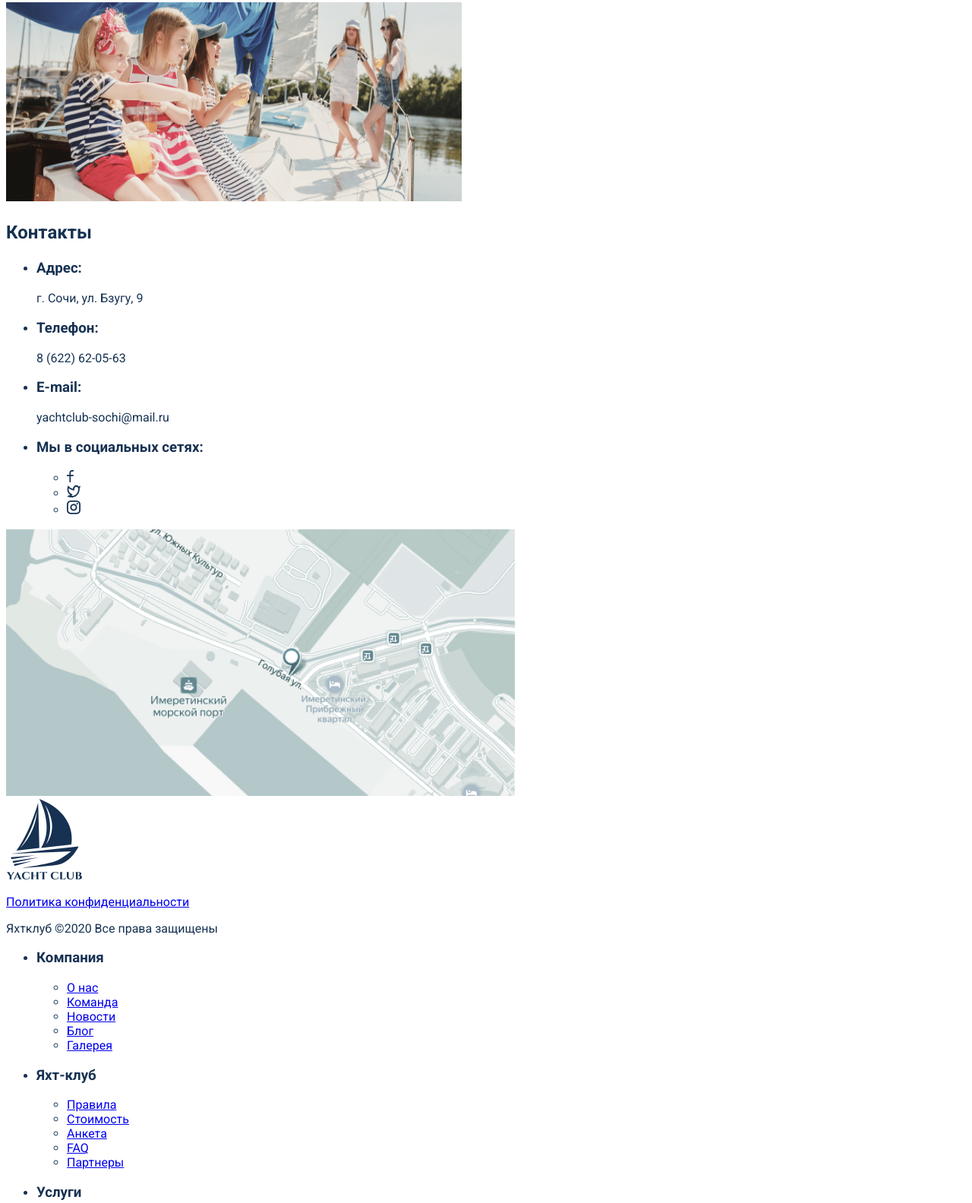
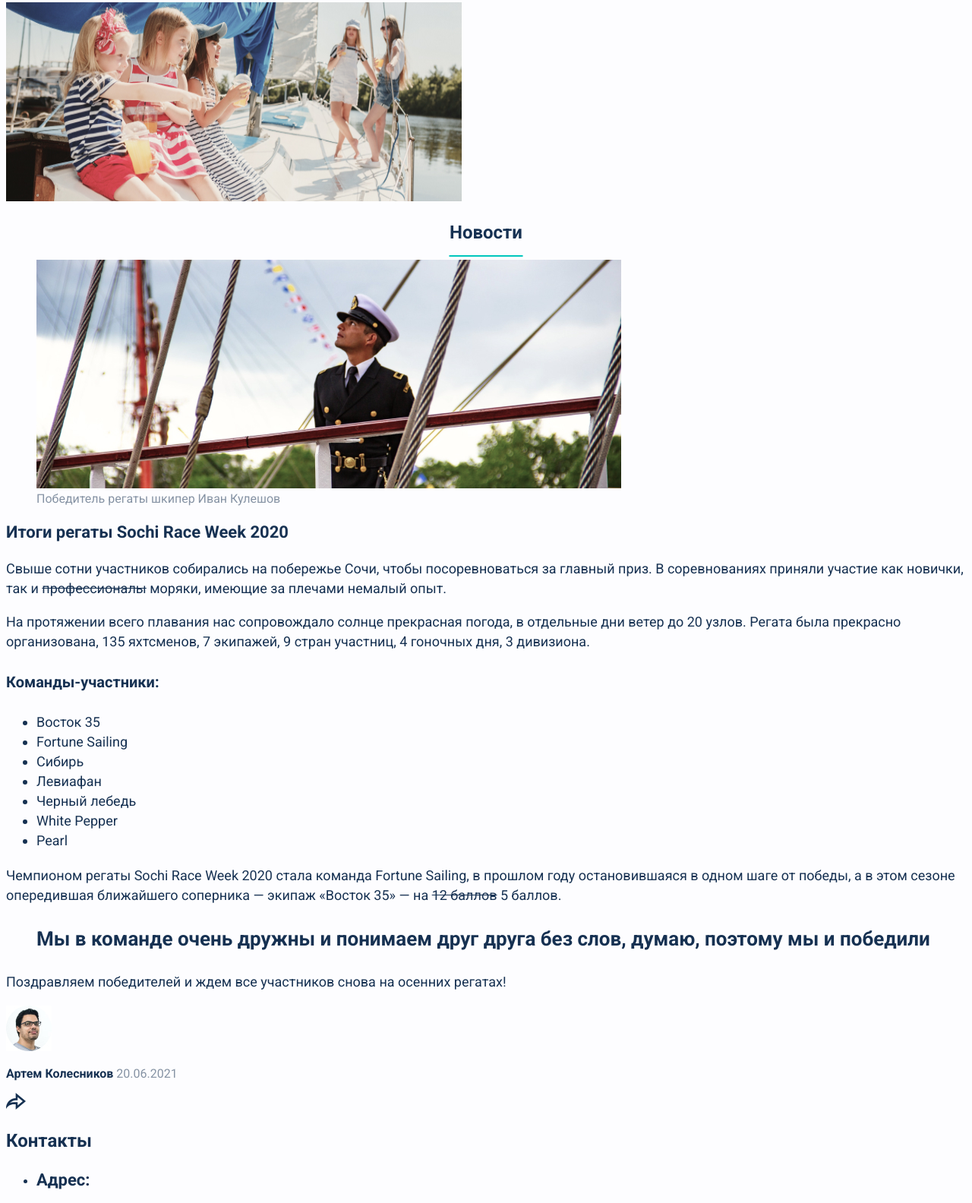
Before and after one commit to KrutyashBB/YachtClub, a plain HTML site: page index.html in a window 1280 px wide. Shown: the part 1458-3042 px from the top of the page at 76% size. Drawn offline with Linux system fonts and the light colour scheme.

Commit message:
add news block

```diff
--- a/css/style.css
+++ b/css/style.css
@@ -2,6 +2,7 @@ body {
     font-family: 'Roboto', sans-serif;
     font-weight: 400;
     color: #163152;
+    background-color: #FDFDFF;
 }
 
 h1 {
@@ -11,7 +12,65 @@ h1 {
 }
 
 h2 {
-    line-height: 34px;;
+    font-size: 24px;
+    font-weight: 700;
+    line-height: 34px;
+}
+
+h3{
+    font-weight: 700;
+    font-size: 22px;
+    line-height: 26px;
+}
+
+h4 {
+    font-weight: 700;
+    font-size: 20px;
+    line-height: 26px;
+}
+
+.news h2 {
+    position: relative;
+    text-align: center;
+}
+.news h2::after {
+    content: '';
+    position: absolute;
+    bottom: -15px;
+    left: 50%;
+    transform: translateX(-50%);
+    width: 97px;
+    height: 2px;
+    background-color: #00C6BD;
+}
+
+.news figure figcaption {
+    font-size: 16px;
+    line-height: 19px;
+    color: #8693A4;
+}
+
+.news p {
+    font-size: 18px;
+    line-height: 26px;
+}
+
+.news ul {
+    font-weight: 700;
+    font-size: 20px;
+    line-height: 26px;
+}
+
+.news blockquote p {
+    font-weight: 700;
+    font-size: 26px;
+    line-height: 36px;
+}
+
+.news li {
+    font-weight: 400;
+    font-size: 18px;
+    line-height: 26px;
 }
 
 p.text {
@@ -20,6 +79,15 @@ p.text {
     border-top: 2px solid #00C6BD;
 }
 
+.author h3 {
+    font-size: 16px;
+    line-height: 19px;
+}
+.author time {
+    font-weight: 400;
+    color: #8693A4;
+}
+
 .date {
     text-transform: uppercase;
     font-size: 14px;
--- a/index.html
+++ b/index.html
@@ -44,7 +44,7 @@
                 <h1>Вместе под парусом</h1>
                 <img src="img/shipPhoto.jpg" alt="Фото корабля в море" width="1170" height="466">
             </section>
-            <section class="article1">
+            <section class="training-service">
                 <p class="date">20 октября - 19 апреля</p>
                 <h2>Стань частью команды</h2>
                 <p class="text">Если вы давно хотели попробовать себя в яхтинге – сейчас самое лучшее время!
@@ -52,12 +52,47 @@
                     уже в следующем сезоне сможете самостоятельно выйти в море!</p>
                 <img src="img/manOnABoat.jpg" alt="Мужчина на яхте смотрит в бинокль" width="600" height="262">
             </section>
-            <section class="article2">
+            <section class="holiday-service">
                 <p class="date">16 июля - 23 июля</p>
                 <h2>Рожденные в воде</h2>
                 <p class="text">Подарите детям настоящее приключение! День с морскими пиратами на корабле – это лучшая
                     команда, веселые аниматоры, игры, соревнования, работа в команде и, конечно, море!</p>
                 <img src="img/kidsOnABoard.jpg" alt="Люди на яхте" width="600" height="262">
+            </section>
+            <section class="news">
+                <h2>Новости</h2>
+                <div class="news-1">
+                    <figure>
+                        <img class="photo-news" src="img/skipper.jpg" alt="Шкипер на корабле" width="770" height="301">
+                        <figcaption>Победитель регаты шкипер Иван Кулешов</figcaption>
+                    </figure>
+                    <h3>Итоги регаты Sochi Race Week 2020</h3>
+                    <p>Свыше сотни участников собирались на побережье Сочи, чтобы посоревноваться за главный приз.
+                       В соревнованиях приняли участие как новички, так и <s>профессионалы</s> моряки, имеющие за плечами немалый опыт. </p>
+                    <p>На протяжении всего плавания нас сопровождало солнце прекрасная погода, в отдельные дни ветер до 20 узлов.
+                       Регата была прекрасно организована, 135 яхтсменов, 7 экипажей, 9 стран участниц, 4 гоночных дня, 3 дивизиона.</p>
+                    <h4>Команды-участники:</h3>
+                       <ul>
+                        <li>Восток 35</li>
+                        <li>Fortune Sailing</li>
+                        <li>Сибирь</li>
+                        <li>Левиафан</li>
+                        <li>Черный лебедь</li>
+                        <li>White Pepper</li>
+                        <li>Pearl</li>
+                    </ul>
+                    <p>Чемпионом регаты Sochi Race Week 2020 стала команда Fortune Sailing, в прошлом году остановившаяся в одном
+                       шаге от победы, а в этом сезоне опередившая ближайшего соперника — экипаж «Восток 35» — на <s>12 баллов</s> 5 баллов.</p>
+                    <blockquote>
+                        <p>Мы в команде очень дружны и понимаем друг друга без слов, думаю, поэтому мы и победили</p>
+                    </blockquote>
+                    <p>Поздравляем победителей и ждем все участников снова на осенних регатах!</p>
+                    <div class="author">
+                        <img src="img/author-news.jpg" alt="Автор новости" width="60" height="60">
+                        <h3>Артем Колесников <time datetime="2021-06-20">20.06.2021</time></h3>
+                        <a href="#"><img src="img/share-icon.svg" alt="Иконка поделиться"  height="22"></a>
+                    </div>
+                </div>
             </section>
             <section class="contacts">
                 <h2>Контакты</h2>
```
Also changed, not shown: img/author-news.jpg (added), img/share-icon.svg (added), img/skipper.jpg (added).
